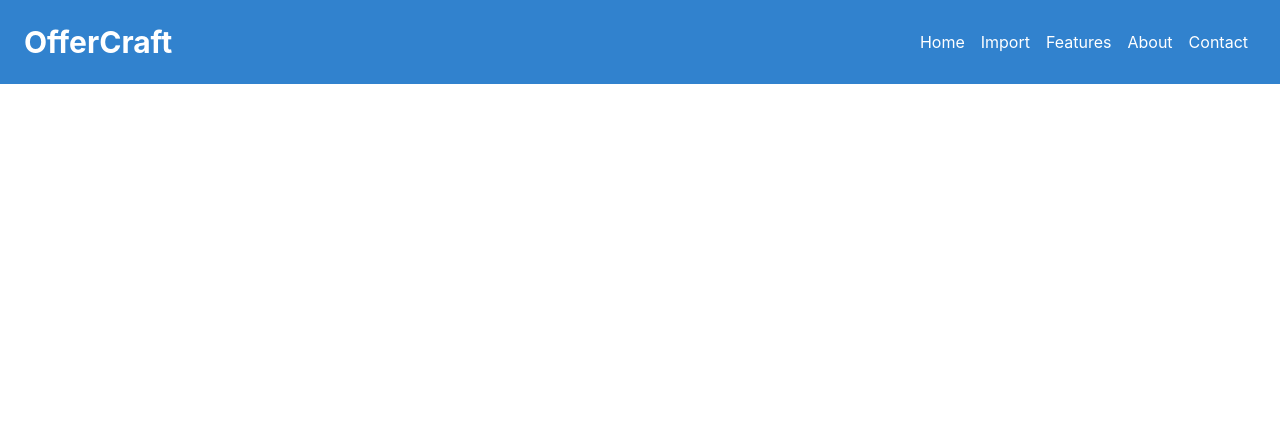
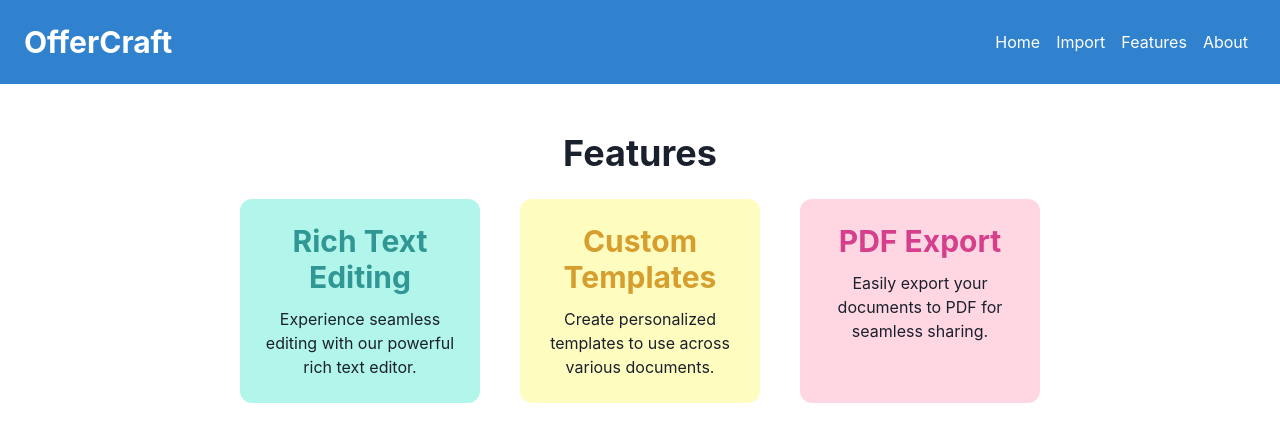
Before and after one commit to PratikValvi/offer-craft, a React (Create React App) app: page /features in a window 1280 px wide. Shown: the top 442 px of the page. Built offline with nearby package versions, Linux system fonts and the light colour scheme.

Commit message:
Added: Features and NotFound routes

```diff
--- a/src/App.js
+++ b/src/App.js
@@ -5,6 +5,8 @@ import { AppContextProvider } from "./Contexts/AppContext";
 import { BrowserRouter, Routes, Route, Navigate } from "react-router-dom";
 import Home from "./Routes/Home";
 import ImportTemplate from "./Routes/ImportTemplate";
+import Features from "./Routes/Features";
+import NotFound from "./Routes/NotFound";
 
 const App = () => {
   return (
@@ -16,6 +18,8 @@ const App = () => {
             <Route path="/" element={<Navigate to="/home" />} />
             <Route exact path="/home" element={<Home />} />
             <Route exact path="/import" element={<ImportTemplate />} />
+            <Route exact path="/features" element={<Features />} />
+            <Route path="*" element={<NotFound />} />
           </Routes>
         </BrowserRouter>
       </Container>
--- a/src/Components/NavBar.jsx
+++ b/src/Components/NavBar.jsx
@@ -8,6 +8,7 @@ import {
   IconButton,
   useDisclosure,
 } from "@chakra-ui/react";
+import { linkedInProfileLink } from "../constants";
 
 const NavBar = () => {
   const { isOpen, onOpen, onClose } = useDisclosure();
@@ -37,7 +38,7 @@ const NavBar = () => {
     >
       <Flex align="center" mr={5}>
         <Heading as="h1" size="lg">
-          OfferCraft
+          <a href="/home">OfferCraft</a>
         </Heading>
       </Flex>
 
@@ -70,18 +71,13 @@ const NavBar = () => {
           </a>
         </Box>
         <Box mb={{ base: 4, md: 0 }} mx={2}>
-          <a href="#features" onClick={onClose}>
+          <a href="/features" onClick={onClose}>
             Features
           </a>
         </Box>
         <Box mb={{ base: 4, md: 0 }} mx={2}>
-          <a href="#about" onClick={onClose}>
+          <a href={linkedInProfileLink} onClick={onClose}>
             About
-          </a>
-        </Box>
-        <Box mb={{ base: 4, md: 0 }} mx={2}>
-          <a href="#contact" onClick={onClose}>
-            Contact
           </a>
         </Box>
       </Box>
--- a/src/Components/TinymceEditor.jsx
+++ b/src/Components/TinymceEditor.jsx
@@ -173,6 +173,14 @@ const TinymceEditor = () => {
         >
           Add Variable
         </Button>
+        <Button
+          mr={4}
+          variant="solid"
+          isDisabled={!isLoaded}
+          colorScheme="blue"
+        >
+          <a href="/import">Import Template</a>
+        </Button>
         <CustomSelect
           width="200px"
           mr={4}
--- /dev/null
+++ b/src/Routes/Features.jsx
@@ -0,0 +1,43 @@
+import React from "react";
+import { Box, Heading, Text, SimpleGrid } from "@chakra-ui/react";
+
+const Features = () => {
+  return (
+    <Box textAlign="center" py="10">
+      <Heading as="h2" size="xl" mb="6">
+        Features
+      </Heading>
+      <SimpleGrid
+        columns={{ base: 1, md: 3 }}
+        spacing={10}
+        mx="auto"
+        maxW="800px"
+      >
+        <Box bg="teal.100" p="6" borderRadius="xl">
+          <Heading as="h3" size="lg" mb="3" color="teal.500">
+            Rich Text Editing
+          </Heading>
+          <Text>
+            Experience seamless editing with our powerful rich text editor.
+          </Text>
+        </Box>
+        <Box bg="yellow.100" p="6" borderRadius="xl">
+          <Heading as="h3" size="lg" mb="3" color="yellow.500">
+            Custom Templates
+          </Heading>
+          <Text>
+            Create personalized templates to use across various documents.
+          </Text>
+        </Box>
+        <Box bg="pink.100" p="6" borderRadius="xl">
+          <Heading as="h3" size="lg" mb="3" color="pink.500">
+            PDF Export
+          </Heading>
+          <Text>Easily export your documents to PDF for seamless sharing.</Text>
+        </Box>
+      </SimpleGrid>
+    </Box>
+  );
+};
+
+export default Features;
--- /dev/null
+++ b/src/Routes/NotFound.jsx
@@ -0,0 +1,35 @@
+import React from "react";
+import { Box, Heading, Text, Flex, Button } from "@chakra-ui/react";
+import { Link as RouterLink } from "react-router-dom";
+
+const NotFound = () => {
+  return (
+    <Flex align="center" justify="center" h="80vh">
+      <Box textAlign="center">
+        <Heading as="h2" size="xl" mb="6">
+          404 - Page Not Found
+        </Heading>
+        <Text fontSize="xl" mb="6">
+          Oops! It seems you're lost in space.
+        </Text>
+        <Box mb="6">
+          <Text fontSize="lg">Let's get you back on track.</Text>
+        </Box>
+        <Button
+          as={RouterLink}
+          to="/home"
+          colorScheme="teal"
+          variant="outline"
+          px="8"
+          py="4"
+          fontSize="lg"
+          _hover={{ bg: "teal.500", color: "white" }}
+        >
+          Return Home
+        </Button>
+      </Box>
+    </Flex>
+  );
+};
+
+export default NotFound;
--- a/src/constants.js
+++ b/src/constants.js
@@ -94,3 +94,5 @@ export const defaultTemplateJSON = {
     "spellcheck": "false"
   }
 }
+
+export const linkedInProfileLink = "https://www.linkedin.com/in/pratik-rajendra-valvi/";
```
